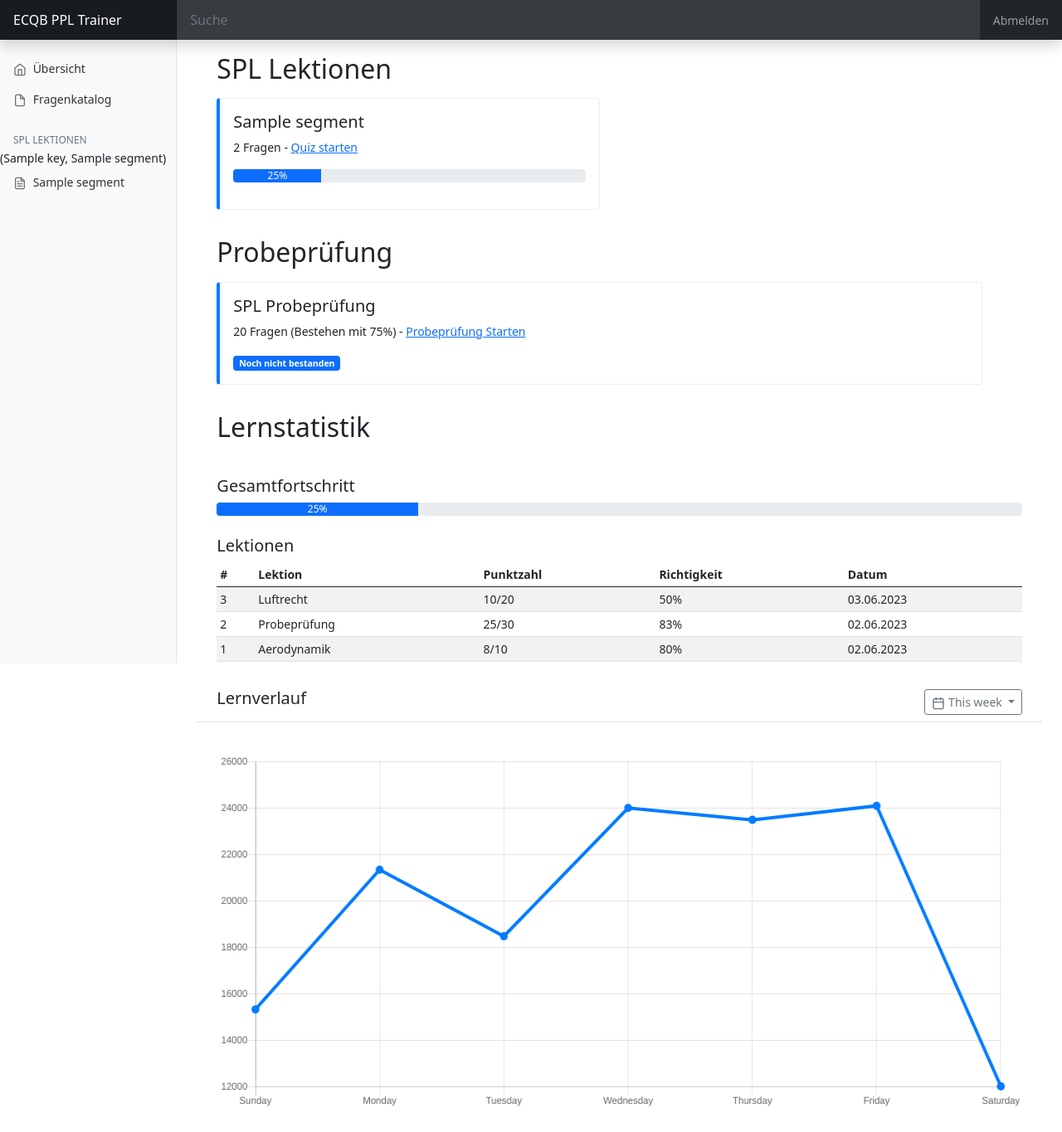
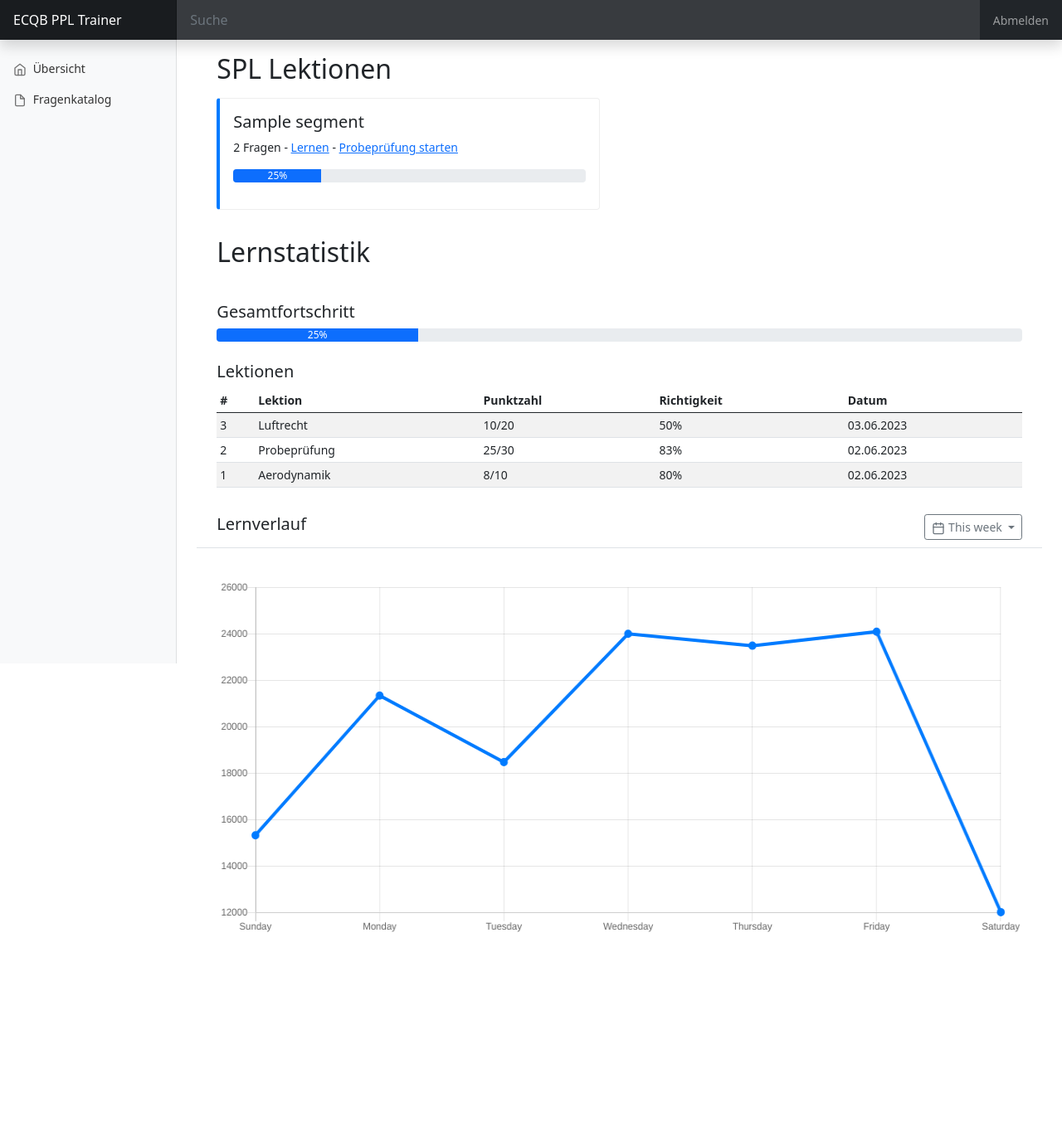
Before and after one commit to FabianZweckinger/ecqb-ppl-trainer, a Flask app: template templates/dashboard.html in a window 1280 px wide. Shown: the whole page at 83% size. After the commit the page ends 1124 px from the top, so only its background shows below. Run offline with Flask 3, Linux system fonts and the light colour scheme; the template is opened without the code that fills it: most values are stand-ins (such as "Sample title", 1, 10 or a date in 2020); parts of the project's set-up code (start-up, migrations or seed data) failed here and were passed over.

Commit message:
Removed sidebar quizes, Changed mockexam ui

```diff
--- a/templates/dashboard.html
+++ b/templates/dashboard.html
@@ -184,21 +184,6 @@
                             </a>
                         </li>
                     {% endif %}
-                </ul>
-
-                <h6 class="sidebar-heading d-flex justify-content-between align-items-center px-3 mt-4 mb-1 text-muted">
-                    <span>SPL Lektionen</span>
-                </h6>
-                <ul class="nav flex-column mb-2">
-                    {% for key, segment in topics_abbreviations.items() %}
-                        <li>{{ topics_abbreviations[i] }}</li>
-                        <li class="nav-item">
-                            <a class="nav-link" href="/quiz?quiztype={{ key }}">
-                                <span data-feather="file-text"></span>
-                                {{ segment }}
-                            </a>
-                        </li>
-                    {% endfor %}
                 </ul>
             </div>
         </nav>
@@ -529,12 +514,16 @@
                 {% for key, segment in topics_abbreviations.items() %}
                     {% if loop.index % 2 == 1 %}
                         <div class="row gx-5">
+                    {% endif %}
+
                             <div class="col pb-3">
                                 <div class="card callout callout-primary">
                                     <div class="card-body">
                                         <h5 class="card-title">{{ segment }}</h5>
                                         <p>{{ questions[key]|length }} Fragen -
-                                            <a href="/quiz?quiztype={{ key }}" class="card-link">Quiz starten</a></p>
+                                            <a href="/quiz?quiztype={{ key }}">Lernen</a>
+                                            - <a href="/mockexam?quiztype={{ key }}">Probeprüfung starten</a>
+                                        </p>
                                         <div class="progress mt-3 mb-3">
                                             <div class="progress-bar" role="progressbar" style="width: 25%;"
                                                  aria-valuenow="25" aria-valuemin="0" aria-valuemax="100">25%
@@ -543,21 +532,7 @@
                                     </div>
                                 </div>
                             </div>
-                            {% else %}
-                            <div class="col pb-3">
-                                <div class="card callout callout-primary">
-                                    <div class="card-body">
-                                        <h5 class="card-title">{{ segment }}</h5>
-                                        <p>30 Fragen -
-                                            <a href="/quiz?quiztype={{ key }}" class="card-link">Quiz starten</a></p>
-                                        <div class="progress mt-3 mb-3">
-                                            <div class="progress-bar" role="progressbar" style="width: 25%;"
-                                                 aria-valuenow="25" aria-valuemin="0" aria-valuemax="100">25%
-                                            </div>
-                                        </div>
-                                    </div>
-                                </div>
-                            </div>
+                    {% if loop.index % 2 == 0 %}
                         </div>
                     {% endif %}
 
@@ -579,22 +554,6 @@
                         </div>
                     </div>
                 {% endif %}
-
-
-                <h2 class="mt-3 mb-3">Probeprüfung</h2>
-
-                <div class="row gx-5">
-                    <div class="col pb-3">
-                        <div class="card callout callout-primary">
-                            <div class="card-body">
-                                <h5 class="card-title">SPL Probeprüfung</h5>
-                                <p>20 Fragen (Bestehen mit 75%) -
-                                    <a href="#" class="card-link">Probeprüfung Starten</a></p>
-                                <span class="badge bg-primary">Noch nicht bestanden</span>
-                            </div>
-                        </div>
-                    </div>
-                </div>
 
                 <h2 class="mt-3 mb-3">Lernstatistik</h2>
 
```
